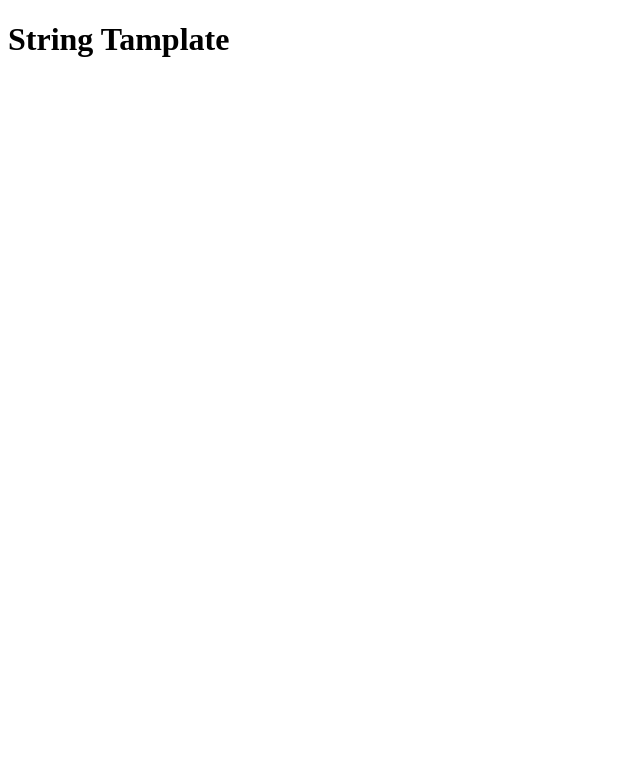
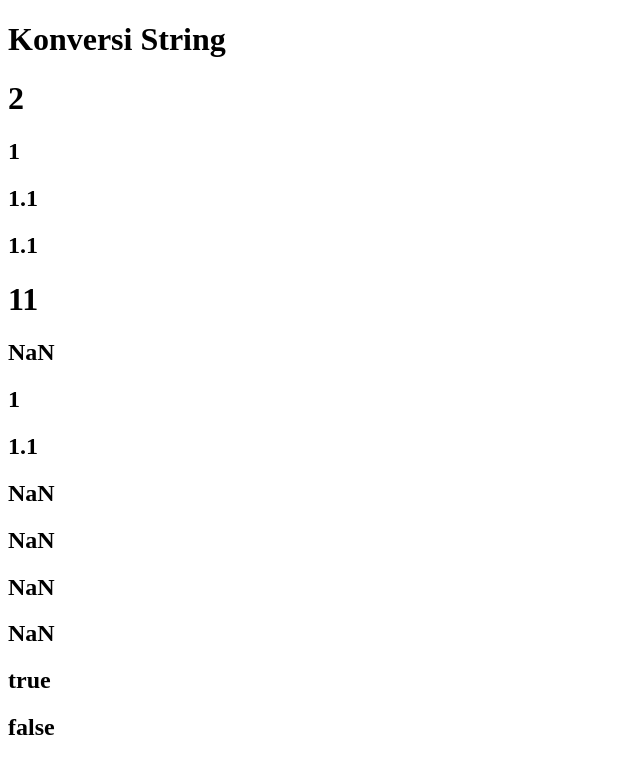
Before and after one commit to MuhAsmann/belajar-js, a plain HTML site: page index.html in a window 1280 px wide. Shown: the whole page, without its empty margins (0-640 px from the left). Drawn offline with Linux system fonts and the light colour scheme.

Commit message:
Belajar konfersi String&number dan NaN(not a number

```diff
--- a/index.html
+++ b/index.html
@@ -7,25 +7,49 @@
     <title>Mencoba Js</title>
 </head>
 <body>
-    <h1>String Tamplate</h1>
+    <h1>Konversi String</h1>
 
     <script>
 
-      const name = "Muhammad Asman";
-      const istri = "asriani";
-      // const tamplate = `Name : ${name} Istri : ${istri}`;
+     /*
+     function()
 
+     perseInt() = mengkonfersi dari string ke number (bilangan bulat)
+     perseFloat() = mengkonfersi dari string ke number (bilangan pecahan)
+     Number() = Mengkonversi dari string ke number (bilangan bulat ataupun pecahan)
+     number.toString() = mengkonversi dari number ke string
+     */
 
-      const nama = "Muhammad Asman";
-      const umur = 20;
+     const value1 = parseInt("1");
+     const value2 = 1;
+     const sum = value1 + value2;
 
-      const tamplate = `
-      Nama : ${nama}
-      Nikah : ${umur > 17}
-      `;
+     document.writeln(`<h1>${sum}</h1>`);
 
-      console.info(tamplate);
+     document.writeln(`<h2>${parseInt("1.1")}</h2>`);
+     document.writeln(`<h2>${parseFloat("1.1")}</h2>`);
+     document.writeln(`<h2>${Number("1.1")}</h2>`);
 
+     const a = 1;
+     const b = 1;
+     const tambah = a.toString() + b.toString();
+
+     document.writeln(`<h1>${tambah}</h1>`);
+
+     document.writeln(`<h2>${parseInt("as1.1")}</h2>`);
+     document.writeln(`<h2>${parseInt("1.1as")}</h2>`);
+     document.writeln(`<h2>${parseFloat("1.1as")}</h2>`);
+     document.writeln(`<h2>${parseFloat("as1.1")}</h2>`);
+
+     document.writeln(`<h2>${Number("1.1as")}</h2>`);
+     document.writeln(`<h2>${Number("as1.1")}</h2>`);
+
+     const first = Number("salah");
+     const total = first + 100;
+     document.writeln(`<h2>${total}</h2>`);
+
+     document.writeln(`<h2>${isNaN(first)}</h2>`);
+     document.writeln(`<h2>${isNaN(100)}</h2>`);
     </script>
 </body>
 </html>
```
